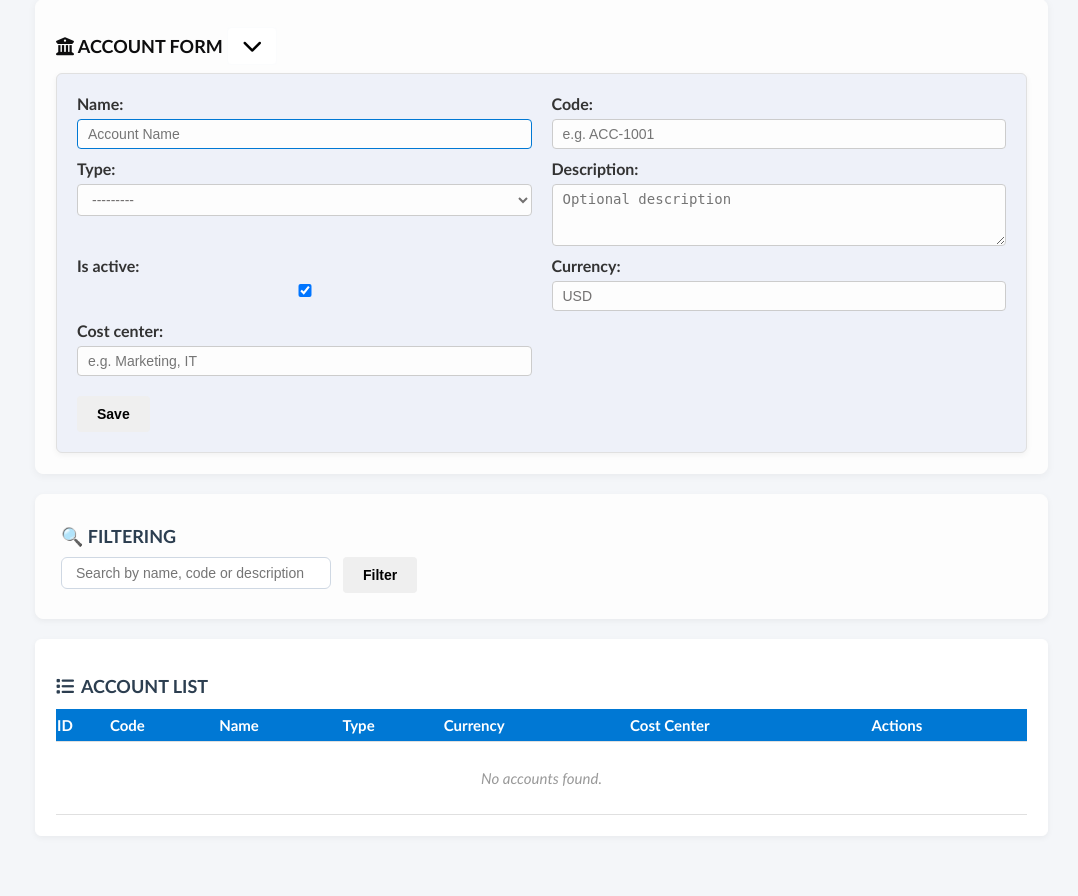
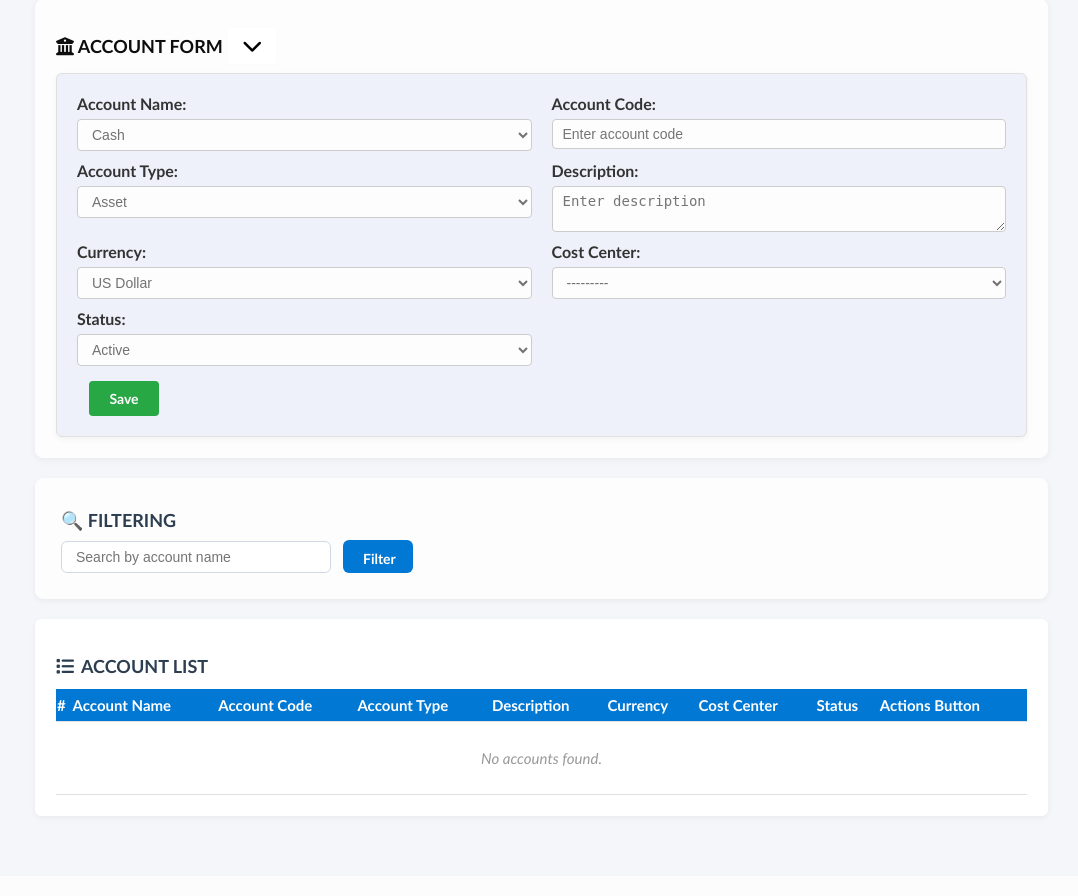
Before and after one commit to FAISAL-450/PERP-PROJECT, a Django app: page /account/dashboard/ in a window 1280 px wide. Shown: the part 31-927 px from the top of the page, without its empty margins (202-1280 px from the left). After the commit the page ends 850 px from the top, so only its background shows below. Run offline with Django 5.2, Linux system fonts and the light colour scheme.

Commit message:
Full project update: ERP_PROJECT – new apps, templates, settings

```diff
--- a/account/forms.py
+++ b/account/forms.py
@@ -5,45 +5,53 @@ class AccountForm(forms.ModelForm):
     class Meta:
         model = Account
         fields = [
-            'name',
-            'code',
-            'type',
-            'description',
-            'is_active',
+            'account_name',
+            'account_code',
+            'account_type',
+            'account_description',
             'currency',
             'cost_center',
+            'status',
         ]
+
+        labels = {
+            'account_name': 'Account Name',
+            'account_code': 'Account Code',
+            'account_type': 'Account Type',
+            'account_description': 'Description',
+            'currency': 'Currency',
+            'cost_center': 'Cost Center',
+            'status': 'Status',
+        }
+
         widgets = {
-            'name': forms.TextInput(attrs={
-                'placeholder': 'Account Name',
+            'account_name': forms.Select(attrs={
                 'class': 'form-control',
-                'autofocus': 'autofocus'
+                'placeholder': 'Select account name'
             }),
-            'code': forms.TextInput(attrs={
-                'placeholder': 'e.g. ACC-1001',
-                'class': 'form-control'
+            'account_code': forms.TextInput(attrs={
+                'class': 'form-control',
+                'placeholder': 'Enter account code'
             }),
-            'type': forms.Select(attrs={
-                'class': 'form-control'
+            'account_type': forms.Select(attrs={
+                'class': 'form-control',
+                'placeholder': 'Select account type'
             }),
-            'description': forms.Textarea(attrs={
-                'rows': 3,
-                'placeholder': 'Optional description',
-                'class': 'form-control'
+            'account_description': forms.Textarea(attrs={
+                'class': 'form-control',
+                'rows': 2,
+                'placeholder': 'Enter description'
             }),
-            'currency': forms.TextInput(attrs={
-                'placeholder': 'e.g. USD',
-                'class': 'form-control'
+            'currency': forms.Select(attrs={
+                'class': 'form-control',
+                'placeholder': 'Select currency'
             }),
-            'cost_center': forms.TextInput(attrs={
-                'placeholder': 'e.g. Marketing, IT',
-                'class': 'form-control'
+            'cost_center': forms.Select(attrs={
+                'class': 'form-control',
+                'placeholder': 'Select cost center'
             }),
-            'is_active': forms.CheckboxInput(attrs={
-                'class': 'form-check-input'
+            'status': forms.Select(attrs={
+                'class': 'form-control',
+                'placeholder': 'Select status'
             }),
         }
-
-    def clean_code(self):
-        code = self.cleaned_data['code']
-        return code.upper().strip()
--- a/account/templates/account/account_dashboard.html
+++ b/account/templates/account/account_dashboard.html
@@ -3,65 +3,86 @@
 {% block title %}Account Dashboard{% endblock %}
 {% block content %}
 
+<!-- 📦 Main Dashboard Container -->
 <div class="dashboard-wrapper">
 
-  <!-- 🔔 Flash Messages -->
+  <!-- 🔔 Flash Messages Section -->
   {% if messages %}
     {% for message in messages %}
-      <div class="alert-box" role="alert">
+      <div class="alert-box">
         {{ message }}
-        <button class="close-btn" aria-label="Close message" onclick="this.parentElement.style.display='none';">×</button>
+        <button class="close-btn" onclick="this.parentElement.style.display='none';">×</button>
       </div>
     {% endfor %}
   {% endif %}
 
-  <!-- 📝 Account Form -->
+  <!-- 📝 Grid-Based Account Form Section -->
   <section class="form-section">
-    <header class="form-header" onclick="toggleForm()" role="button" aria-expanded="true" tabindex="0">
-      <h2><i class="fas fa-university"></i> ACCOUNT FORM
-        <span id="toggle-icon"><i class="fas fa-chevron-down"></i></span>
-      </h2>
+    <header class="form" onclick="toggleForm()">
+      <h2><i class="fas fa-university"></i> ACCOUNT FORM <span id="toggle-icon"><i class="fas fa-chevron-down"></i></span></h2>
     </header>
 
     <div id="formContent" class="form-content" style="display: block;">
-      <form method="post" action="{% url 'account_dashboard' %}" novalidate>
+      <form method="post">
         {% csrf_token %}
         {{ form.non_field_errors }}
 
+        <!-- Grid Layout -->
         <div class="form-grid">
-          {% for field in form.visible_fields %}
-            <div class="form-cell{% if field.name == 'description' %} full-width{% endif %}">
-              {{ field.label_tag }}
-              {{ field }}
-              {% if field.errors %}
-                <div class="field-error">{{ field.errors.0 }}</div>
-              {% endif %}
+          <div class="form-cell">
+            {{ form.account_name.label_tag }}
+            {{ form.account_name }}
           </div>
-          {% endfor %}
+          <div class="form-cell">
+            {{ form.account_code.label_tag }}
+            {{ form.account_code }}
+          </div>
+          <div class="form-cell">
+            {{ form.account_type.label_tag }}
+            {{ form.account_type }}
+          </div>
+          <div class="form-cell">
+            {{ form.account_description.label_tag }}
+            {{ form.account_description }}
+          </div>
+          <div class="form-cell">
+            {{ form.currency.label_tag }}
+            {{ form.currency }}
+          </div>
+          <div class="form-cell">
+            {{ form.cost_center.label_tag }}
+            {{ form.cost_center }}
+          </div>
+          <div class="form-cell">
+            {{ form.status.label_tag }}
+            {{ form.status }}
+          </div>
         </div>
 
+        <!-- Form Actions -->
         <div class="form-actions">
-          <button type="submit" class="btn btn-green">
+          <button type="submit" class="btn green">
             {% if mode == 'edit' %}Update{% else %}Save{% endif %}
           </button>
           {% if mode != 'list' %}
-            <a href="{% url 'account_dashboard' %}?q={{ query }}" class="btn btn-gray">Cancel</a>
+            <a href="{% url 'account_dashboard' %}" class="btn gray">Cancel</a>
           {% endif %}
         </div>
       </form>
     </div>
   </section>
 
-  <!-- 🔍 Filter/Search -->
+  <!-- 🔍 Filter/Search Section -->
   <section class="filter-section">
     <h2>🔍 FILTERING</h2>
-    <form method="get" action="{% url 'account_dashboard' %}">
-      <input type="text" name="q" value="{{ query }}" placeholder="Search by name, code or description">
-      <button type="submit" class="btn btn-blue" aria-label="Apply filter">Filter</button>
+    <form method="get">
+      <input type="text" name="q" value="{{ query }}" placeholder="Search by account name">
+      <button type="submit" class="btn blue">Filter</button>
     </form>
   </section>
 
-  <!-- 📋 Account List -->
+
+  <!-- 📋 Account List Section -->
 <section class="table-section">
   <header class="table-header">
     <h2><i class="fas fa-list"></i> ACCOUNT LIST</h2>
@@ -70,57 +91,65 @@
   <table>
     <thead>
       <tr>
-          <th>ID</th>
-          <th>Code</th>
-          <th>Name</th>
-          <th>Type</th>
+        <th>#</th> <!-- Sequential number -->
+        <th>Account Name</th>
+        <th>Account Code</th>
+        <th>Account Type</th>
+        <th>Description</th>
         <th>Currency</th>
         <th>Cost Center</th>
-          <th>Actions</th>
+        <th>Status</th>
+        <th>Actions Button</th>
       </tr>
     </thead>
     <tbody>
       {% for account in accounts %}
         <tr>
-            <td>{{ account.id }}</td>
-            <td>{{ account.code }}</td>
-            <td>{{ account.name }}</td>
-            <td>{{ account.get_type_display }}</td>
+          <td>{{ forloop.counter }}</td> <!-- Sequential number -->
+          <td>{{ account.account_name }}</td>
+          <td>{{ account.account_code }}</td>
+          <td>{{ account.account_type }}</td>
+          <td>{{ account.account_description|default:"—" }}</td>
           <td>{{ account.currency }}</td>
-            <td>{{ account.cost_center|default:"—" }}</td>
+          <td>{{ account.cost_center }}</td>
           <td>
-              <a href="{% url 'edit_account' account.id %}?q={{ query }}" class="btn btn-yellow action-btn" aria-label="Edit account {{ account.name }}">
+            <span class="status-tag {% if account.status == 'ACTIVE' %}active{% else %}inactive{% endif %}">
+              {{ account.status }}
+            </span>
+          </td>
+          <td>
+            <a href="{% url 'edit_account' account.id %}" class="btn yellow action-btn">
               <i class="fas fa-edit"></i> Edit
             </a>
-              <form method="post" action="{% url 'account_delete' account.id %}?q={{ query }}" style="display:inline;">
+            <form method="post" action="{% url 'account_delete' account.id %}" style="display:inline;">
               {% csrf_token %}
-                <button type="submit" class="btn btn-red action-btn" onclick="return confirm('Delete this account?');" aria-label="Delete account {{ account.name }}">
+              <button type="submit" class="btn red action-btn" onclick="return confirm('Delete this account?');">
                 <i class="fas fa-trash-alt"></i> Delete
               </button>
             </form>
           </td>
         </tr>
       {% empty %}
-          <tr><td colspan="7" class="no-data">No accounts found.</td></tr>
+        <tr><td colspan="9" class="no-data">No accounts found.</td></tr>
       {% endfor %}
     </tbody>
   </table>
+</section>
 
+  <!-- 📋 Paginator Section -->
   {% if accounts.paginator.num_pages > 1 %}
     <footer class="pagination-footer">
-        <nav class="pagination" aria-label="Account pagination">
+      <nav class="pagination">
         {% if accounts.has_previous %}
-            <a href="?q={{ query }}&page={{ accounts.previous_page_number }}" class="btn page-link" aria-label="Previous page">Previous</a>
+          <a href="?q={{ query }}&page={{ accounts.previous_page_number }}" class="page-link">Previous</a>
         {% endif %}
         <span class="page-info">Page {{ accounts.number }} of {{ accounts.paginator.num_pages }}</span>
         {% if accounts.has_next %}
-            <a href="?q={{ query }}&page={{ accounts.next_page_number }}" class="btn page-link" aria-label="Next page">Next</a>
+          <a href="?q={{ query }}&page={{ accounts.next_page_number }}" class="page-link">Next</a>
         {% endif %}
       </nav>
     </footer>
   {% endif %}
-  </section>
-
 </div>
 
 <!-- 🔧 Toggle Script -->
@@ -128,10 +157,16 @@
   function toggleForm() {
     const form = document.getElementById('formContent');
     const icon = document.getElementById('toggle-icon').querySelector('i');
-    const isHidden = form.style.display === 'none';
-    form.style.display = isHidden ? 'block' : 'none';
-    icon.classList.toggle('fa-chevron-down', !isHidden);
-    icon.classList.toggle('fa-chevron-up', isHidden);
+
+    if (form.style.display === 'none') {
+      form.style.display = 'block';
+      icon.classList.remove('fa-chevron-down');
+      icon.classList.add('fa-chevron-up');
+    } else {
+      form.style.display = 'none';
+      icon.classList.remove('fa-chevron-up');
+      icon.classList.add('fa-chevron-down');
+    }
   }
 
   document.addEventListener('DOMContentLoaded', function () {
@@ -145,6 +180,7 @@
     }
   });
 </script>
+
 
 <!-- 🎨 Custom CSS -->
 <style>
--- a/account/urls.py
+++ b/account/urls.py
@@ -1,10 +1,9 @@
 from django.urls import path
 from . import views
-
-app_name = 'account'  # ✅ Enables namespaced URL resolution in templates
 
 urlpatterns = [
     path('dashboard/', views.account_dashboard, name='account_dashboard'),
     path('dashboard/edit/<int:pk>/', views.edit_account, name='edit_account'),
     path('dashboard/delete/<int:pk>/', views.account_delete, name='account_delete'),
+
 ]
--- a/account/views.py
+++ b/account/views.py
@@ -9,19 +9,16 @@ from .forms import AccountForm
 
 # B - Filtering Function
 def filter_accounts(query=None):
-    queryset = Account.objects.filter(is_active=True)
+    queryset = Account.objects.all()
     if query:
-        queryset = queryset.filter(
-            Q(name__icontains=query) |
-            Q(code__icontains=query) |
-            Q(description__icontains=query)
-        )
-    return queryset.order_by('code')
+        queryset = queryset.filter(Q(account_name__icontains=query))
+    return queryset
 
 # C - Reusable Pagination Function
 def get_paginated_queryset(request, queryset, per_page=10):
     paginator = Paginator(queryset, per_page)
     page_number = request.GET.get("page")
+
     try:
         return paginator.page(page_number)
     except PageNotAnInteger:
@@ -36,27 +33,18 @@ def account_dashboard(request):
     accounts_page = get_paginated_queryset(request, accounts, per_page=10)
 
     form = AccountForm(request.POST or None)
-    if request.method == "POST":
-        if form.is_valid():
-            account = form.save(commit=False)
-            account.save()
-            messages.success(request, "✅ Account created successfully.")
-            return redirect(f"{reverse('account_dashboard')}?q={query}")
-        else:
-            messages.error(request, "⚠️ Please correct the errors below.")
+    if request.method == "POST" and form.is_valid():
+        account = form.save(commit=False)
+        account.save()
+        messages.success(request, "✅ Account created successfully.")
+        return redirect(f"{reverse('account_dashboard')}?q={query}")
 
-    return render(
-        request,
-        "account/account_dashboard.html",
-        {
-            "accounts": accounts_page,
-            "query": query,
-            "form": form,
-            "mode": "list",
-            "title": "Account Dashboard",
-            "user_email": request.user.email if request.user.is_authenticated else None,
-        }
-    )
+    return render(request, "account/account_dashboard.html", {
+        "accounts": accounts_page,
+        "query": query,
+        "form": form,
+        "mode": "list"
+    })
 
 # E - Edit View (Inline Form + List Table)
 def edit_account(request, pk):
@@ -64,30 +52,21 @@ def edit_account(request, pk):
     query = request.GET.get("q", "").strip()
 
     form = AccountForm(request.POST or None, instance=account)
-    if request.method == "POST":
-        if form.is_valid():
-            form.save()
-            messages.success(request, "✏️ Account updated successfully.")
-            return redirect(f"{reverse('account_dashboard')}?q={query}")
-        else:
-            messages.error(request, "⚠️ Please correct the errors below.")
+    if form.is_valid():
+        form.save()
+        messages.success(request, "✏️ Account updated successfully.")
+        return redirect(f"{reverse('account_dashboard')}?q={query}")
 
     accounts = filter_accounts(query)
     accounts_page = get_paginated_queryset(request, accounts, per_page=10)
 
-    return render(
-        request,
-        "account/account_dashboard.html",
-        {
-            "form": form,
-            "mode": "edit",
-            "account": account,
-            "query": query,
-            "accounts": accounts_page,
-            "title": "Edit Account",
-            "user_email": request.user.email if request.user.is_authenticated else None,
-        }
-    )
+    return render(request, "account/account_dashboard.html", {
+        "form": form,
+        "mode": "edit",
+        "account": account,
+        "query": query,
+        "accounts": accounts_page
+    })
 
 # F - Delete View (Confirmation + Redirect)
 def account_delete(request, pk):
@@ -95,10 +74,7 @@ def account_delete(request, pk):
     query = request.GET.get("q", "").strip()
 
     if request.method == 'POST':
-        account_name = account.name
+        name = account.account_name
         account.delete()
-        messages.success(request, f"🗑️ Account '{account_name}' deleted successfully.")
+        messages.success(request, f"🗑️ Account '{name}' deleted successfully.")
         return redirect(f"{reverse('account_dashboard')}?q={query}")
-
-    # Optional: handle GET with a confirmation page
-    return redirect(f"{reverse('account_dashboard')}?q={query}")
--- a/templates/base.html
+++ b/templates/base.html
@@ -171,7 +171,7 @@
               <i class="fa fa-chevron-down toggle-icon"></i>
             </a>
             <ul class="dropdown-menu">
-              <li><a href="{% url 'account:account_dashboard' %}?department=finance">Account Detailed</a></li>
+              <li><a href="{% url 'account_dashboard' %}?department=finance">Account Detailed</a></li>
             </ul>
           </li>
         {% endif %}
```
Also changed, not shown: account/models.py (+50 -17 lines), account/migrations/0002_rename_description_account_account_description_and_more.py (added), db.sqlite3, erp_project/settings.py (line endings or trailing spaces), finance/templates/finance/finance_ac_list.html (line endings or trailing spaces). Lines whose indentation alone changed are shown as unchanged.
